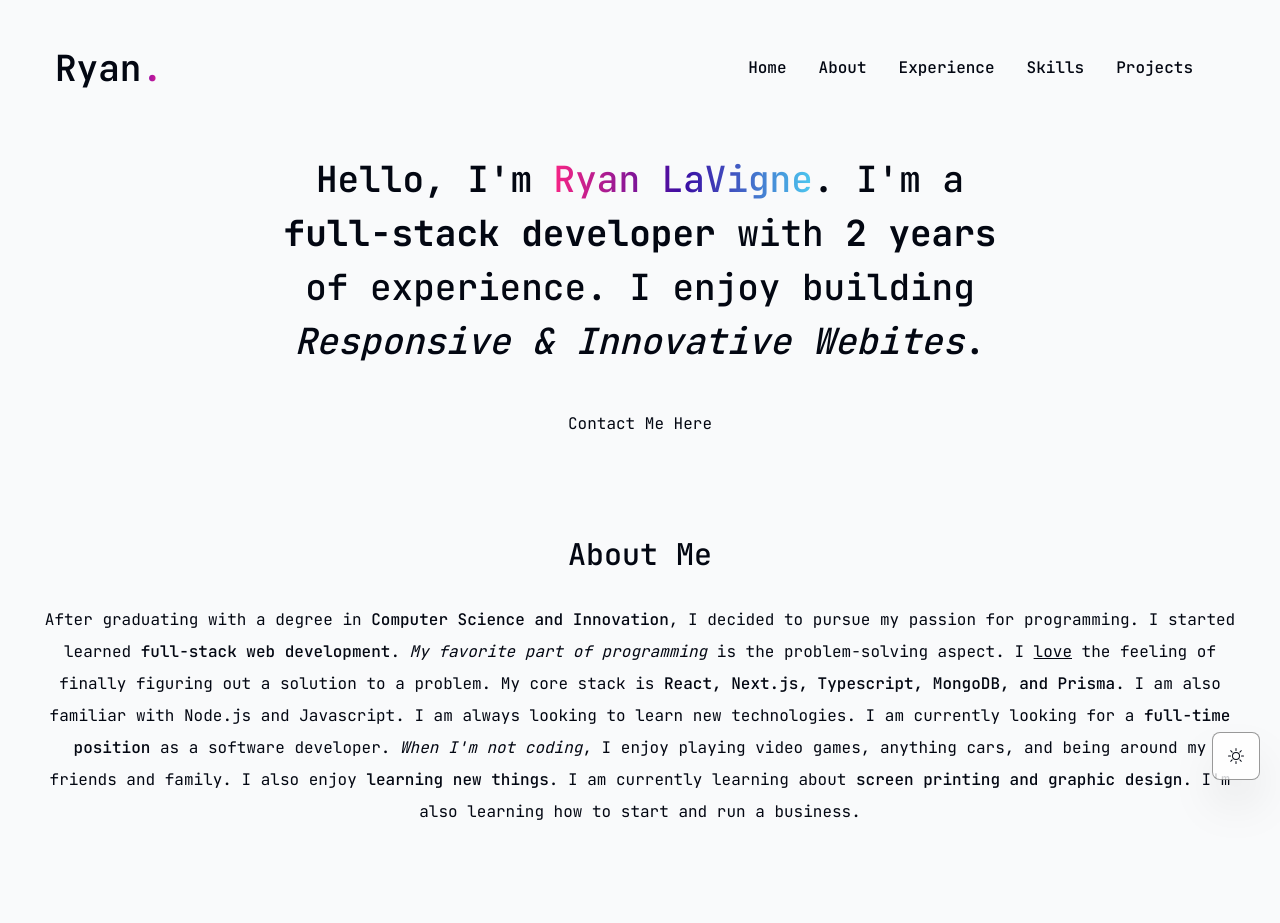
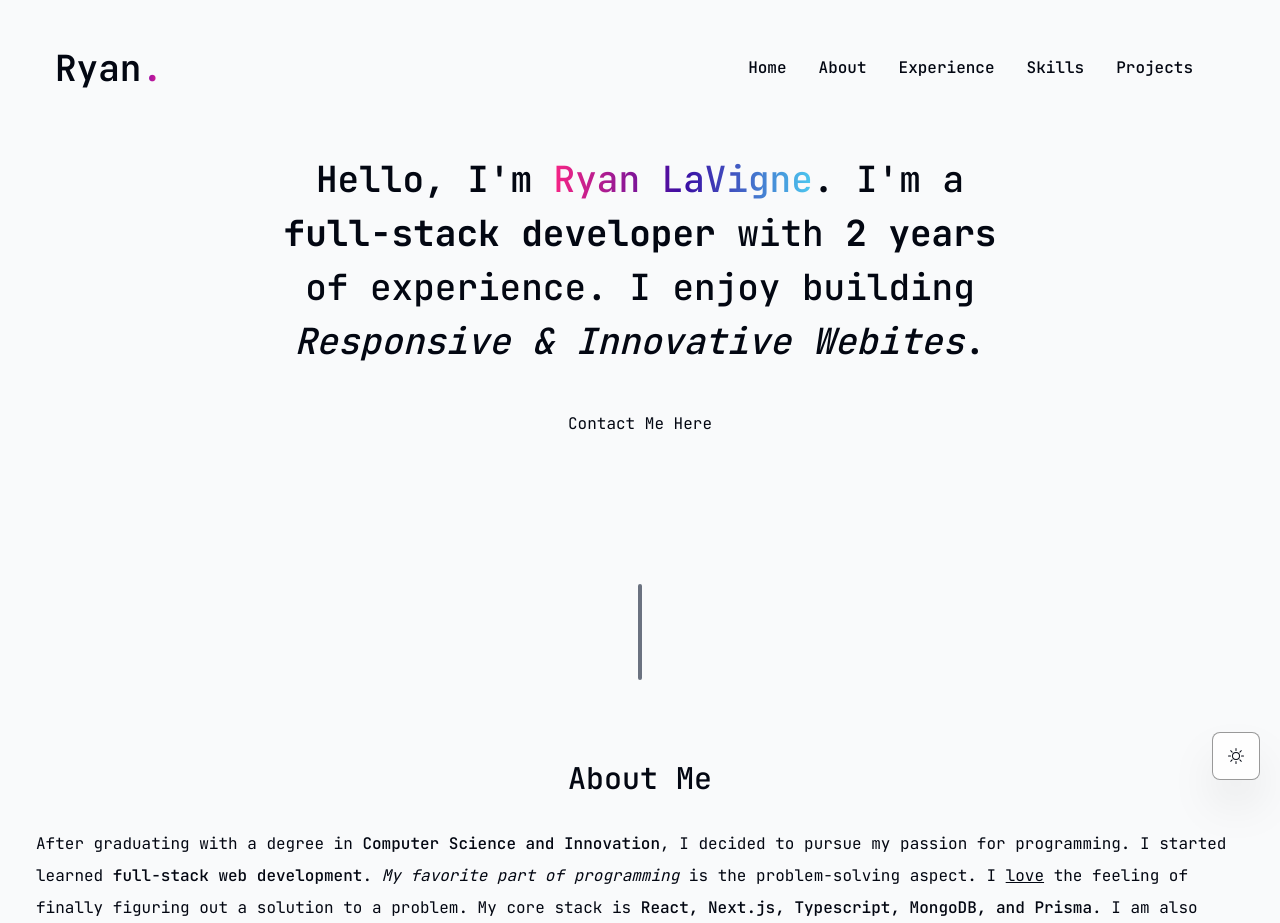
Before and after one commit to GigaRyno/portfolio, a Next.js app: page / in a window 1280 px wide. Shown: the top 923 px of the page. Built offline with nearby package versions, Linux system fonts and the light colour scheme.

Commit message:
Added Headline Divider, Updated styling & renamed projectCard -> project-card

```diff
--- a/src/app/page.tsx
+++ b/src/app/page.tsx
@@ -3,12 +3,14 @@ import About from "@/components/pages/about";
 import Experiences from "@/components/pages/experience";
 import Projects from "@/components/pages/projects";
 import Skills from "@/components/pages/skills";
+import SectionDivider from "@/components/section-divider";
 import Image from "next/image";
 
 export default function Home() {
   return (
     <main className="flex flex-col items-center px-4">
       <Headline/>
+      <SectionDivider/>
       <About/>
       <Projects/>
       <Skills/>
--- a/src/components/footer.tsx
+++ b/src/components/footer.tsx
@@ -6,11 +6,6 @@ const Footer = () => {
       <small className="mb-2 block text-xs">
         &copy; 2024 Ryan LaVigne. All rights reserved.
       </small>
-      {/* <p className="text-xs">
-        <span className="font-semibold">About this website:</span> built with
-        React & Next.js (App Router & Server Actions), TypeScript, Tailwind CSS,
-        Framer Motion, React Email & Resend, Vercel hosting.
-      </p> */}
     </footer>
   )
 }
--- a/src/components/pages/about.tsx
+++ b/src/components/pages/about.tsx
@@ -3,14 +3,15 @@
 import { useSectionInView } from '@/lib/hooks'
 import React from 'react'
 import { LargeSectionHeading } from '../ui/heading';
+import { motion } from 'framer-motion';
 
 export default function About() {
   const { ref } = useSectionInView("About");
   return (
-    <section
+    <motion.section
       ref={ref}
       id='about'
-      className='mb-20 mt-4 text-center scroll-mt-28'
+      className='mb-20 mt-4 scroll-mt-28'
     >
       <LargeSectionHeading>About Me</LargeSectionHeading>
       <p className="mb-3 mx-5 xxl:w-[1200px]">
@@ -29,13 +30,16 @@ export default function About() {
         learn new technologies. I am currently looking for a{" "}
         <span className="font-medium">full-time position</span> as a software
         developer.
-        <span className="italic"> When I'm not coding</span>, I enjoy playing
+      </p>
+
+      <p className='mb-3 mx-5 xxl:w-[1200px]'>
+        <span className="italic">When I'm not coding</span>, I enjoy playing
         video games, anything cars, and being around my friends and family. I also enjoy{" "}
         <span className="font-medium">learning new things</span>. I am currently
         learning about{" "}
         <span className="font-medium">screen printing and graphic design</span>. I'm also
         learning how to start and run a business.
       </p>
-    </section>
+    </motion.section>
   )
 }
--- a/src/components/pages/experience.tsx
+++ b/src/components/pages/experience.tsx
@@ -10,6 +10,7 @@ import "react-vertical-timeline-component/style.min.css";
 import { LargeSectionHeading, ExtraSmallSectionHeading } from '../ui/heading';
 import { experienceData } from '@/lib/data';
 import { useTheme } from '@/context/theme-context';
+import { motion } from 'framer-motion';
 
 
 export default function Experience() {
@@ -19,7 +20,7 @@ export default function Experience() {
   return (
     <section
       ref={ref}
-      id='skills'
+      id='experience'
       className='mb-6 mt-4 text-center scroll-mt-28'
     >
       <LargeSectionHeading>My Experience</LargeSectionHeading>
--- a/src/components/pages/projects.tsx
+++ b/src/components/pages/projects.tsx
@@ -3,7 +3,7 @@
 import React from "react";
 import { projectData } from "@/lib/data";
 import { useSectionInView } from "@/lib/hooks";
-import ProjectCard from "../projectCard";
+import ProjectCard from "../project-card";
 import { LargeSectionHeading } from "../ui/heading";
 
 export default function Projects() {
--- /dev/null
+++ b/src/components/section-divider.tsx
@@ -0,0 +1,15 @@
+"use client";
+
+import React from "react";
+import { motion } from "framer-motion";
+
+export default function SectionDivider() {
+  return (
+    <motion.div
+      className="dark:bg-gray-200 bg-gray-500 my-16 h-24 w-1 rounded-full hidden sm:block dark:bg-opacity-20"
+      initial={{ opacity: 0, y: 100 }}
+      animate={{ opacity: 1, y: 0 }}
+      transition={{ delay: 0.125 }}
+    ></motion.div>
+  );
+}
```
Also changed, not shown: src/components/project-card.tsx (renamed from src/components/projectCard.tsx).
